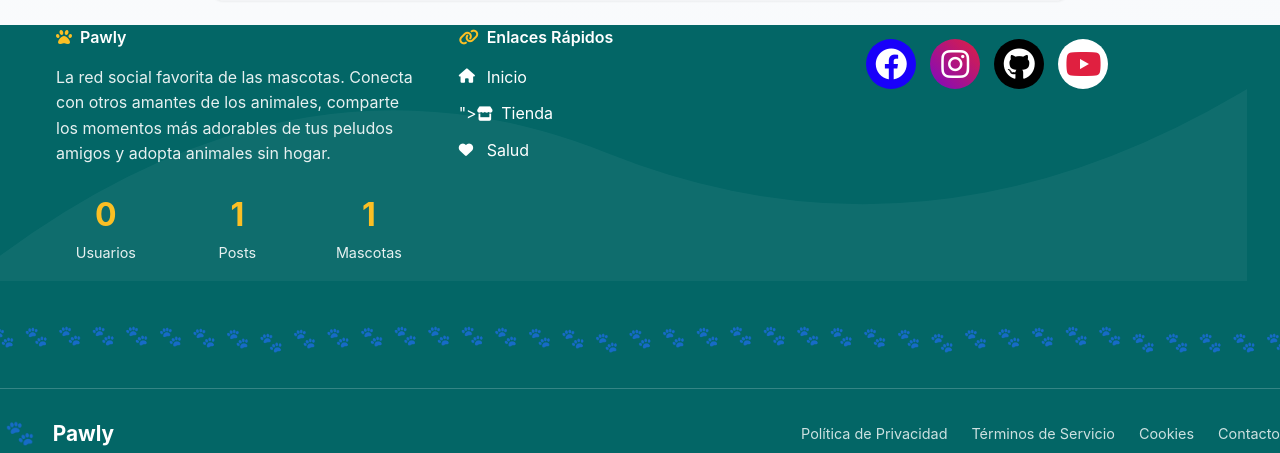
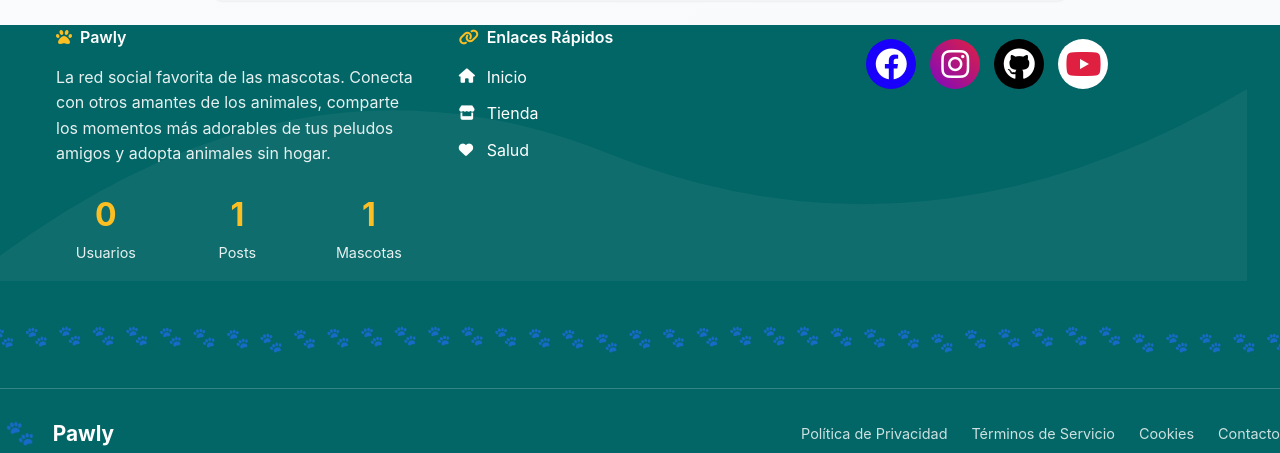
Before and after one commit to SoyJadee/Pawstagram, a Django app: page / in a window 1280 px wide. Shown: the part 1061-1514 px from the top of the page. Run offline with Django 5.2, Linux system fonts and the light colour scheme; tables that the repository leaves empty hold one stand-in row (values such as "Sample post"); grey boxes marked "Sample" are stand-in pictures; some libraries are stand-ins or nearby versions.

Commit message:
arreglando cositas

```diff
--- a/index/templates/base.html
+++ b/index/templates/base.html
@@ -9,7 +9,7 @@
     // Inyecta el id del usuario logeado para el JS de notificaciones
     window.USER_ID = "{{ user.id|default:'' }}";
     // Inyecta los IDs de las mascotas del usuario para filtrar adopciones en JS
-    window.MY_PET_IDS = [{% for mascota in mascotas_usuario %}{% if not forloop.first %},{% endif %}{{ mascota.pk }}{% endfor %}];
+    window.MY_PET_IDS = [{% for mascota in mascotas_usuario %}{% if not forloop.first %}, {% endif %} { { mascota.pk } } {% endfor %}];
   </script>
   <script src="{% static 'js/realtime_notifications.js' %}"></script>
   <script src="{% static 'js/realtime_notifications_panel.js' %}"></script>
@@ -3629,8 +3629,10 @@ Constrain images and videos to the parent width and preserve their intrinsic asp
           <h3><i class="fas fa-link"></i> Enlaces Rápidos</h3>
           <ul class="footer-links">
             <li><a href="{% url 'principal' %}"><i class="fas fa-home"></i> Inicio</a></li>
-            <li><a<a href="{% url 'tienda' %}">"><i class="fas fa-store"></i> Tienda</a></li>
-            <li><a href="#"><i class="fas fa-heart"></i> Salud</a></li>
+            <li>
+              <a href="{% url 'tienda' %}"><i class="fas fa-store"></i> Tienda</a>
+            </li>
+            <li><a href="{% url 'servicios_salud' %}"><i class="fas fa-heart"></i> Salud</a></li>
           </ul>
         </div>
         <div class="share">
```
